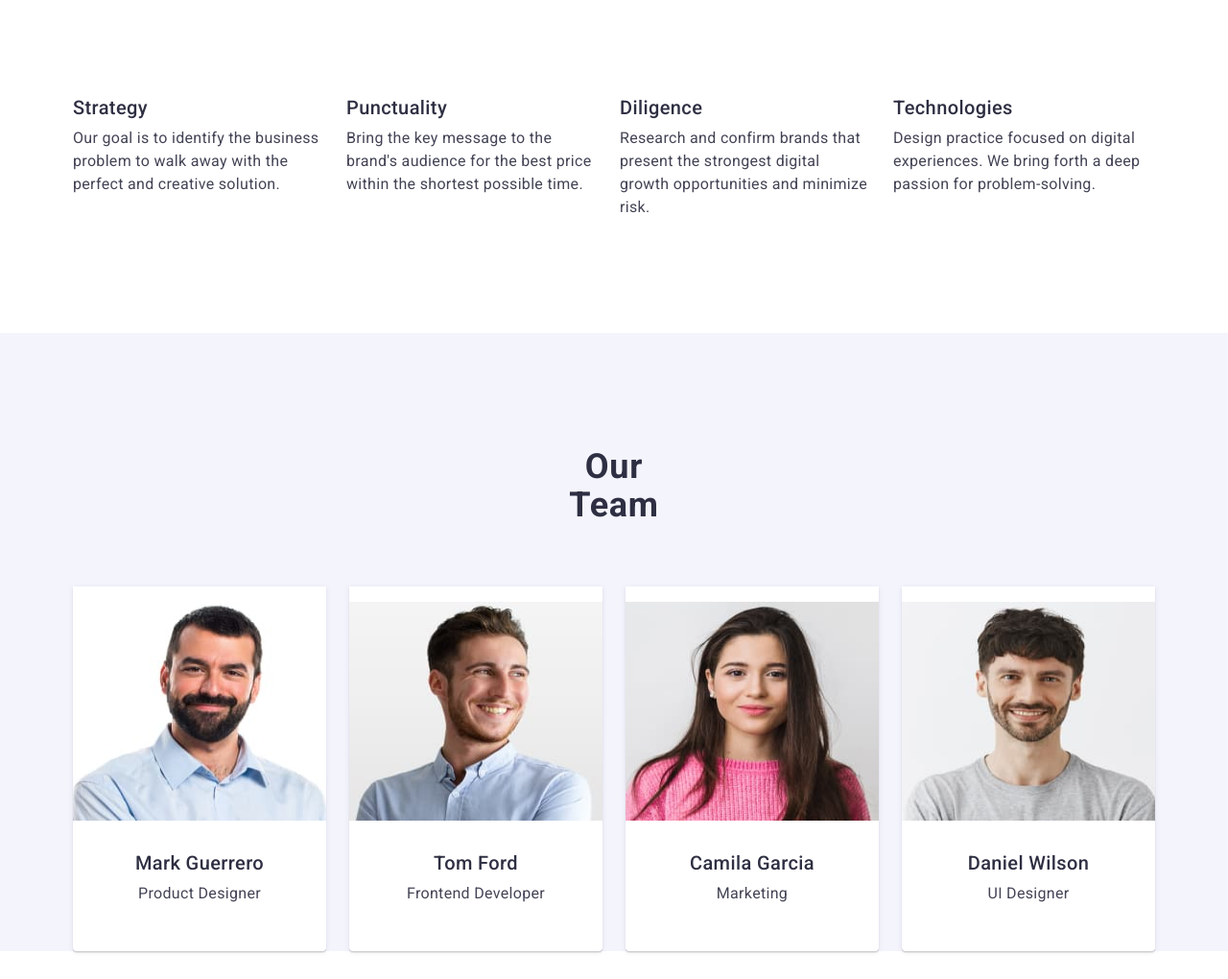
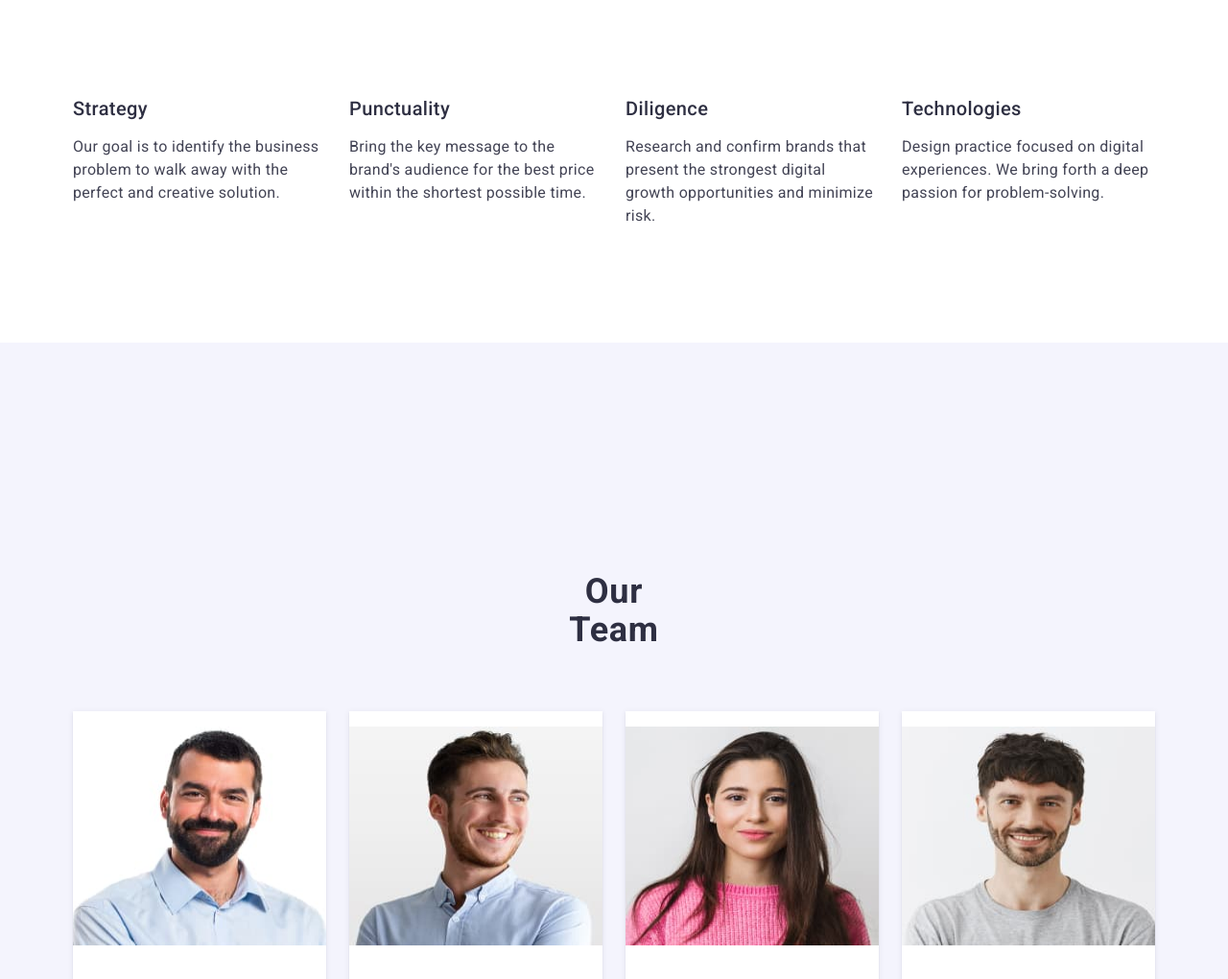
Before and after one commit to Cecylia2023/goit-homework-03, a plain HTML site: page index.html in a window 1280 px wide. Shown: the part 740-1760 px from the top of the page at 96% size. Drawn offline with nearby package versions, Linux system fonts and the light colour scheme.

Commit message:
sections

```diff
--- a/css/styles.css
+++ b/css/styles.css
@@ -194,12 +194,15 @@ margin-left: auto;
 
 /*========BENEFITS STYLES========*/
 .benefits {
-    margin-top: 119px;
-    margin-bottom: 119px;
+    padding-top: 120px;
+    padding-bottom: 120px;
 }
 .benefits-list {
     display: flex;
-    gap: 21px;
+    gap: 24px;
+}
+.benefits-list-title {
+    margin-bottom: 8px;
 }
 .benefits-list-item{
     display: flex;
@@ -214,7 +217,8 @@ margin-left: auto;
 /*========OUR  TEAM========*/
 .our-team {
     background-color: #F4F4FD;
-    margin-bottom: 106px;
+    padding-top: 120px;
+    padding-bottom: 120px;
 }
 .our-team-list-item {
     background-color: #FFFFFF;
```
